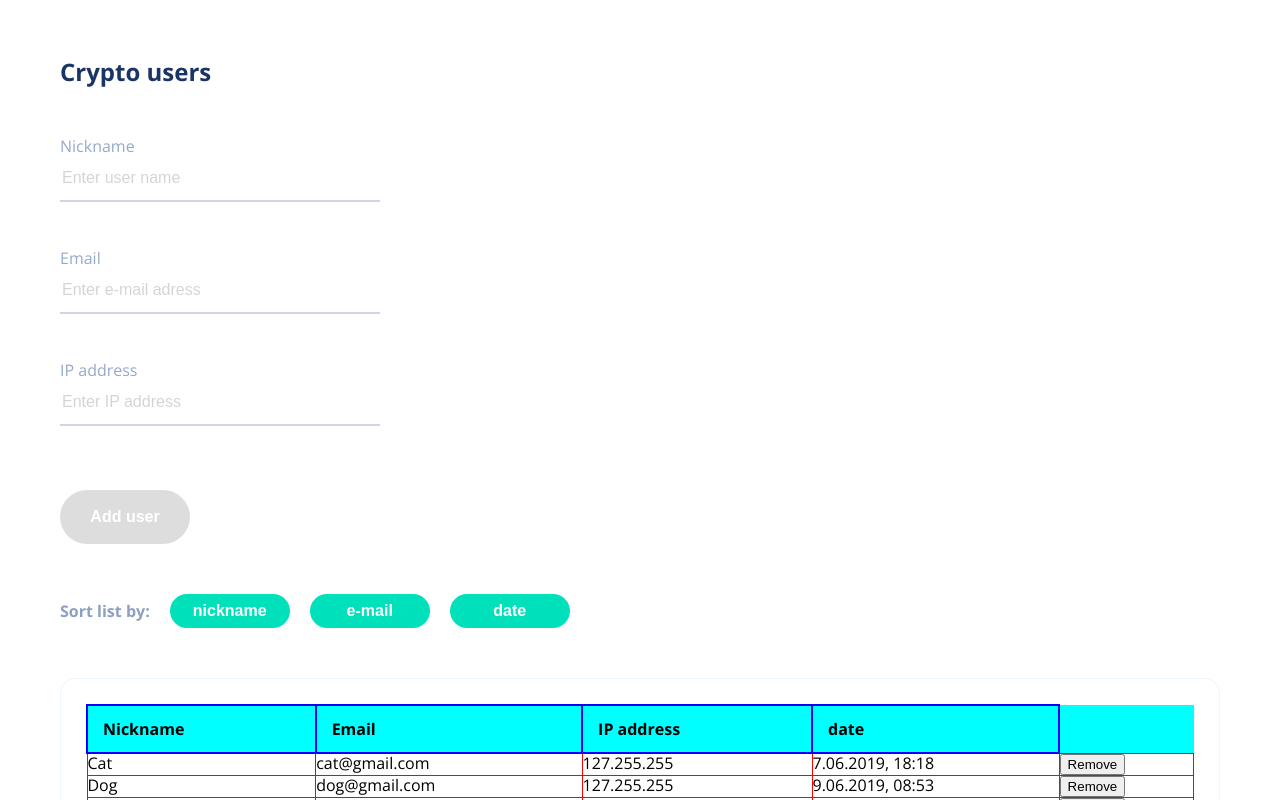
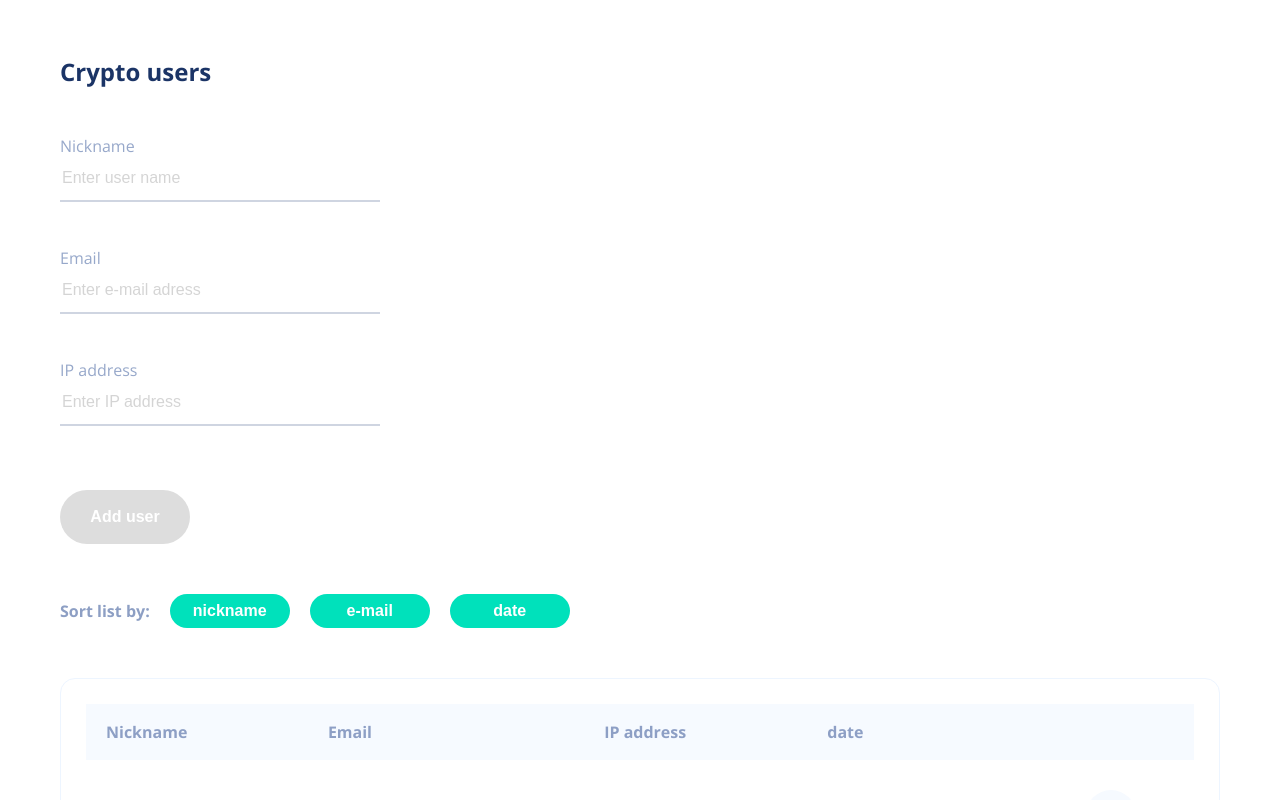
Before and after one commit to agnxr/crypto-users, a React (Create React App) app: page / in a window 1280 px wide. Shown: the top 800 px of the page. Built offline with nearby package versions, Linux system fonts and the light colour scheme.

Commit message:
add styles to list item & list wrapper

```diff
--- a/src/components/ListWrapper/ListItem/ListItem.js
+++ b/src/components/ListWrapper/ListItem/ListItem.js
@@ -1,7 +1,6 @@
 import React from 'react';
 import styles from './ListItem.module.scss';
 import PropTypes from 'prop-types';
-import ListWrapper from '../ListWrapper';
 import Popup from './Popup/Popup';
 
 
@@ -22,18 +21,6 @@ openPopup = () => {
   })
 }
 
-elo = (e) => {
-  if (e.target === this.refs.outsideOfModal){
-    this.setState({
-        isPopupOpen: false,
-    });
-  }
-}
-
-
-
-
-
 
 render() {
     const  { isPopupOpen } = this.state;
@@ -48,7 +35,7 @@ render() {
             <td className={styles.data}>
 
                 {/*<button onClick={() => this.props.deleteUserFn(this.props.nickname)}>Remove</button>*/}
-                <button onClick={this.openPopup}>Remove</button>
+                <button onClick={this.openPopup} className={styles.removeBtn}></button>
                 </td>
 
                 { isPopupOpen && <Popup deleteUserFn={this.props.deleteUserFn} nick={this.props.nickname} closePopupFn={this.closePopup}/> }
--- a/src/components/ListWrapper/ListItem/ListItem.module.scss
+++ b/src/components/ListWrapper/ListItem/ListItem.module.scss
@@ -1,4 +1,4 @@
-/*@keyframes appear {
+@keyframes appear {
     0% {
         opacity: 0;
         top: 35px;
@@ -9,37 +9,62 @@
     }
 }
 
-.wrapper {
-    list-style: none;
-    padding: 0;
-    margin: 0;
-    display: flex;
-    align-items: center;
-    text-align: left;
-    border: 1px solid blue;
-    max-width: 300px;
-    margin-bottom: 20px;
-    position: relative;
-    animation: appear .5s ease;
-
-
-}
-
-.item {
-    display: grid;
-    //grid-template-columns: (3, 1fr);
-    grid-template-columns: 300px 300px 300px;
-    //grid-template-columns: 1fr 1fr 1fr;
-
-justify-content: center;
-}
-
-*/
 
 .row {
     width: 100%;
-    border: 1px solid red;
+    border-bottom: 1px solid #edf5ff;
+    animation: appear .5s ease;
+    &:last-child {
+        border: none;
+    }
     .data {
-        border: 1px solid red;
+       // border: 1px solid red;
+        color: #203869;
+        padding-left: 20px;
+        padding-top: 30px;
+        padding-bottom: 30px;
     }
 }
+
+
+.removeBtn {
+    $size: 50px;
+    height: $size;
+    width: $size;
+    position: relative;
+    box-sizing: border-box;
+    line-height: $size;
+    display: inline-block;
+    background-color: #f6faff;
+    border: none;
+    border-radius: 50%;
+    cursor: pointer;
+
+    &:before, &:after {
+        $width: 20px;
+        $height: 4px;
+        transform: rotate(-45deg);
+        content: '';
+        position: absolute;
+        top: 50%;
+        left: 50%;
+        margin-top: -$height/2;
+        margin-left: -$width/2;
+        display: block;
+        height: $height;
+        width: $width;
+        background-color: #8d9fc5;
+        transition: all 0.25s ease-out;
+        border-radius: 25px;
+    }
+
+    &:after {
+        transform: rotate(-135deg);
+    }
+
+    &:hover {
+        &:before, &:after {
+            transform: rotate(0deg);
+        }
+    }
+}
--- a/src/components/ListWrapper/ListWrapper.module.scss
+++ b/src/components/ListWrapper/ListWrapper.module.scss
@@ -26,17 +26,19 @@
 
 
     .header {
-        background-color: aqua;
-        font-weight: bold;
+        background-color: #f6faff;
+        border-radius: 15px;
+
 
 
 
 
 
         .title {
-            border: 2px solid blue;
             text-align: left;
-            padding: 15px;
+            padding: 20px;
+            font-weight: bold;
+            color: #8d9fc5;
         }
 
 
```
Lines whose indentation alone changed are shown as unchanged.
